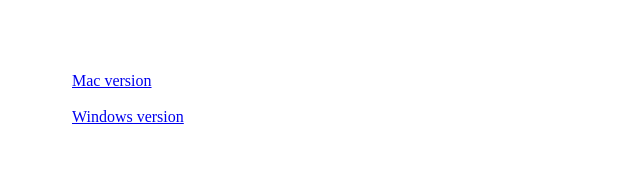
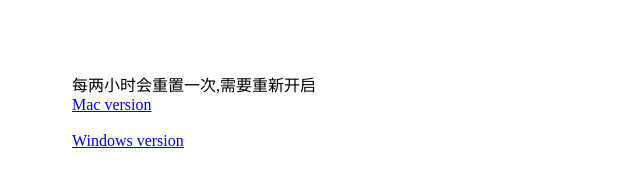
Before and after one commit to Kerr1Gan/Kerr1Gan.github.io, a plain HTML site: page galaxy/cn/shareVPNTip.html in a window 1280 px wide. Shown: the whole page, without its empty margins (0-640 px from the left). Drawn offline with Linux system fonts and the light colour scheme.

Commit message:
Add files via upload

```diff
--- a/galaxy/cn/shareVPNTip.html
+++ b/galaxy/cn/shareVPNTip.html
@@ -7,6 +7,7 @@
     <title>ShareVPN技巧</title>
 </head>
 <body style="padding: 5%;">
+    <div>每两小时会重置一次,需要重新开启</div>
     <div><a href="./mac.html">Mac version</a></div>
     <br>
     <div><a href="./windows.html">Windows version</a></div>
```
